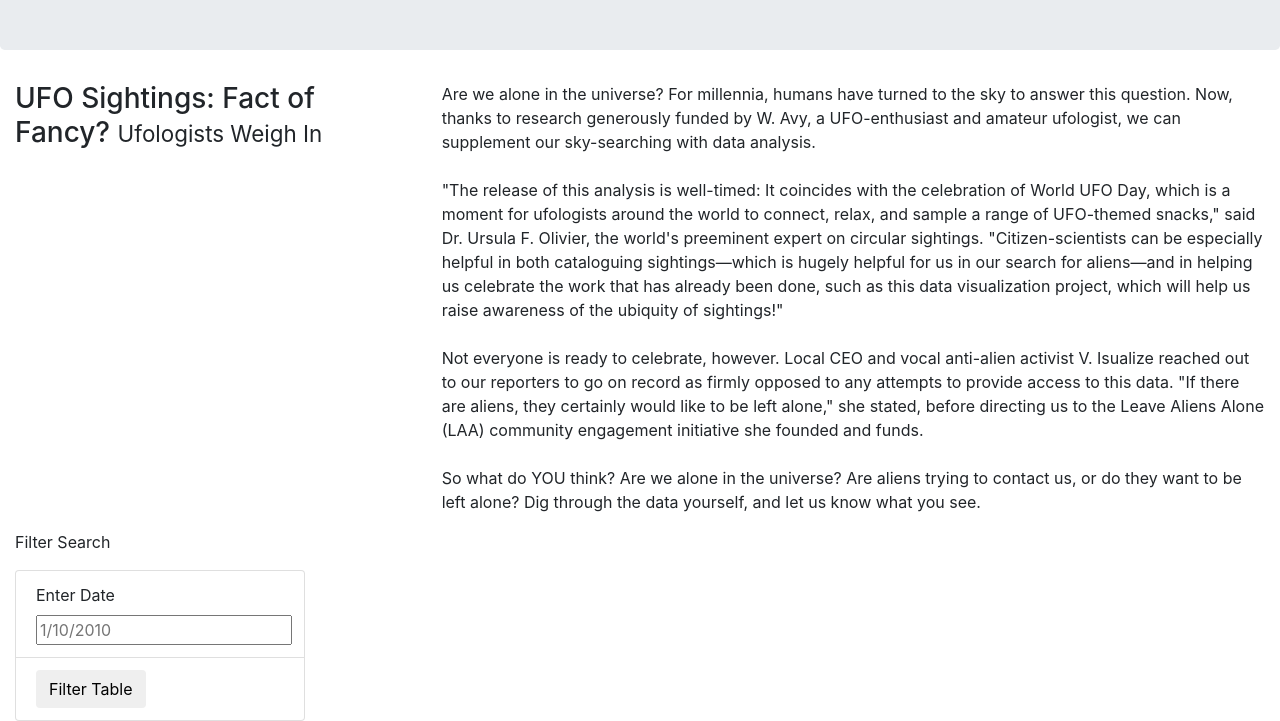
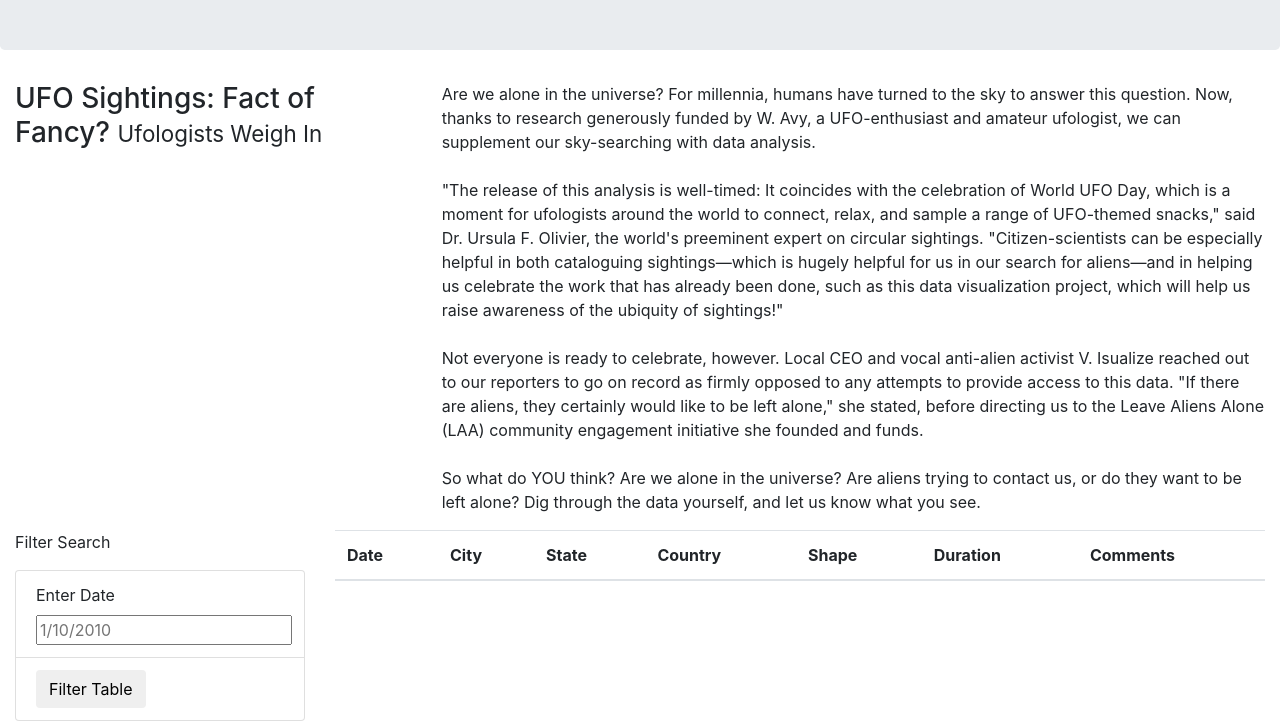
Before and after one commit to marcomireles123/UFOs, a plain HTML site: page index.html in a window 1280 px wide. Shown: the part 190-911 px from the top of the page. Drawn offline with nearby package versions, Linux system fonts and the light colour scheme.

Commit message:
theads with obj names

```diff
--- a/index.html
+++ b/index.html
@@ -73,9 +73,25 @@
                         <button id="filter-btn" type="button" class="btn btn-default">Filter Table</button>
 
                     </li>
+                </ul>
+            </form>
+            </div>
 
-                </ul>
-
-            </form>
+            <div class="col-md-9">
+                <table class="table table-striped">
+                    <thead>
+                    <tr>
+                        <th>Date</th>
+                        <th>City</th>
+                        <th>State</th>
+                        <th>Country</th>
+                        <th>Shape</th>
+                        <th>Duration</th>
+                        <th>Comments</th>
+                    </tr>
+                    </thead>
+                    <tbody></tbody>
+                </table>
+            </div>
 </body>
 </html>
```
